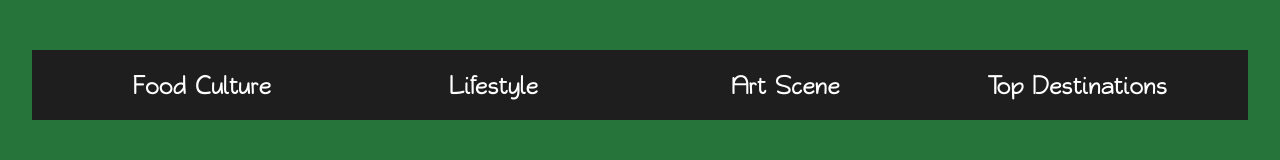
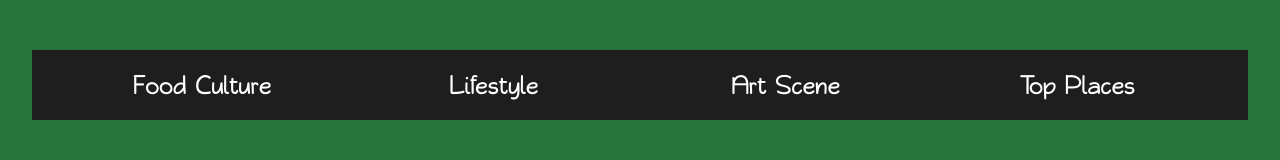
Before and after one commit to s3ny0/accra_vibes, a plain HTML site: page food_culture.html in a window 1280 px wide. Shown: the part 504-664 px from the top of the page. Drawn offline with nearby package versions, Linux system fonts and the light colour scheme; files whose address does not match are found by name.

Commit message:
Update food_culture.html

```diff
--- a/food_culture.html
+++ b/food_culture.html
@@ -27,7 +27,7 @@
             <button><a href="food_culture.html">Food Culture</a></button>
             <button><a href="lifestyle.html">Lifestyle</a></button>
             <button><a href="art_scene.html">Art Scene</a></button>
-            <button><a href="top_destinations.html">Top Destinations</a></button>
+            <button><a href="top_destinations.html">Top Places</a></button>
         </div>
     </div>
     <div class="main-area">
```
